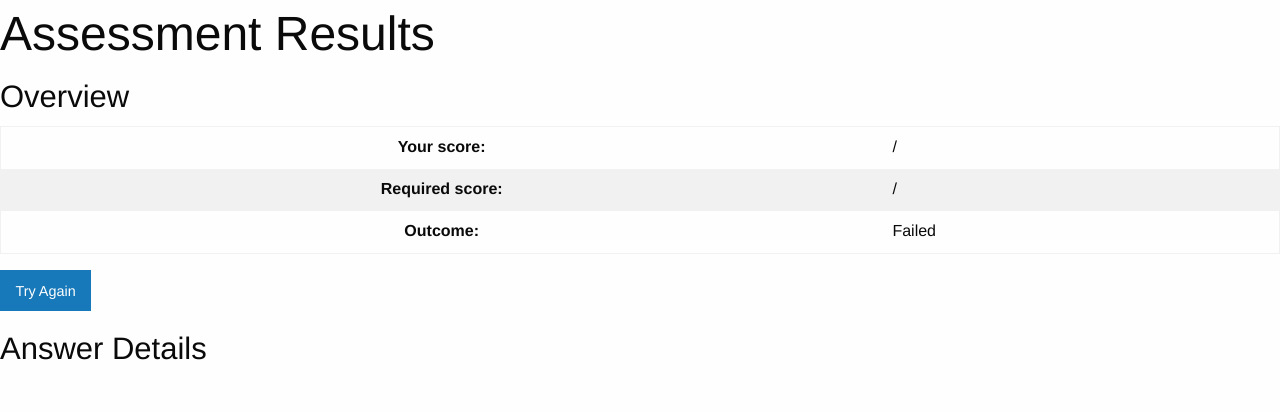
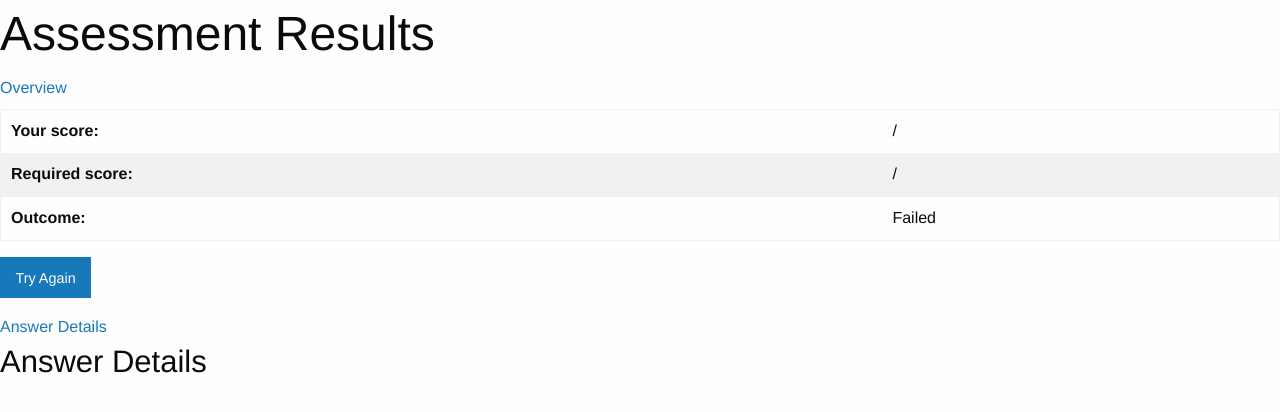
Before and after one commit to briandamaged/django_example, a Django app: template aqa/templates/aqa/users/show_assessment.html in a window 1280 px wide. Shown: the part 133-545 px from the top of the page. Run offline with Django 3.2, Linux system fonts and the light colour scheme; the template is opened without the code that fills it, so the values that code supplies are empty; some libraries are stand-ins or nearby versions.

Commit message:
Show My Assessment Details page uses an accordion view now

```diff
--- a/aqa/templates/aqa/users/show_assessment.html
+++ b/aqa/templates/aqa/users/show_assessment.html
@@ -7,9 +7,11 @@
   </div>
 
   <div class="row" >
-    <h3>Overview</h3>
-  </div>
+    <ul class="accordion" data-accordion>
+      <li class="accordion-navigation">
+        <a href="#overview" >Overview</a>
 
+        <div id="overview" class="active content" >
           <div class="row" >
             <div class="medium-6 column" >
               <h5><a href="{% url 'show_article' assessment.article.id %}" >{{ assessment.article.title }}</a></h5>
@@ -34,10 +36,13 @@
               <a href="{% url 'quiz_article' assessment.article.id %}" class="button expand" >Try Again</a>
             </div>
           </div>
+        </div>
+      </li>
 
 
-
-  <div class="answer-details" >
+      <li class="accordion-navigation" >
+        <a href="#answer-details">Answer Details</a>
+        <div id="answer-details" class="content answer-details" >
           <div class="row" >
             <h3>Answer Details</h3>
           </div>
@@ -65,6 +70,9 @@
 
           {% endfor %}
         </div>
+      </li>
+    </ul>
+  </div>
 
 
 {% endblock %}
```
Lines whose indentation alone changed are shown as unchanged.
